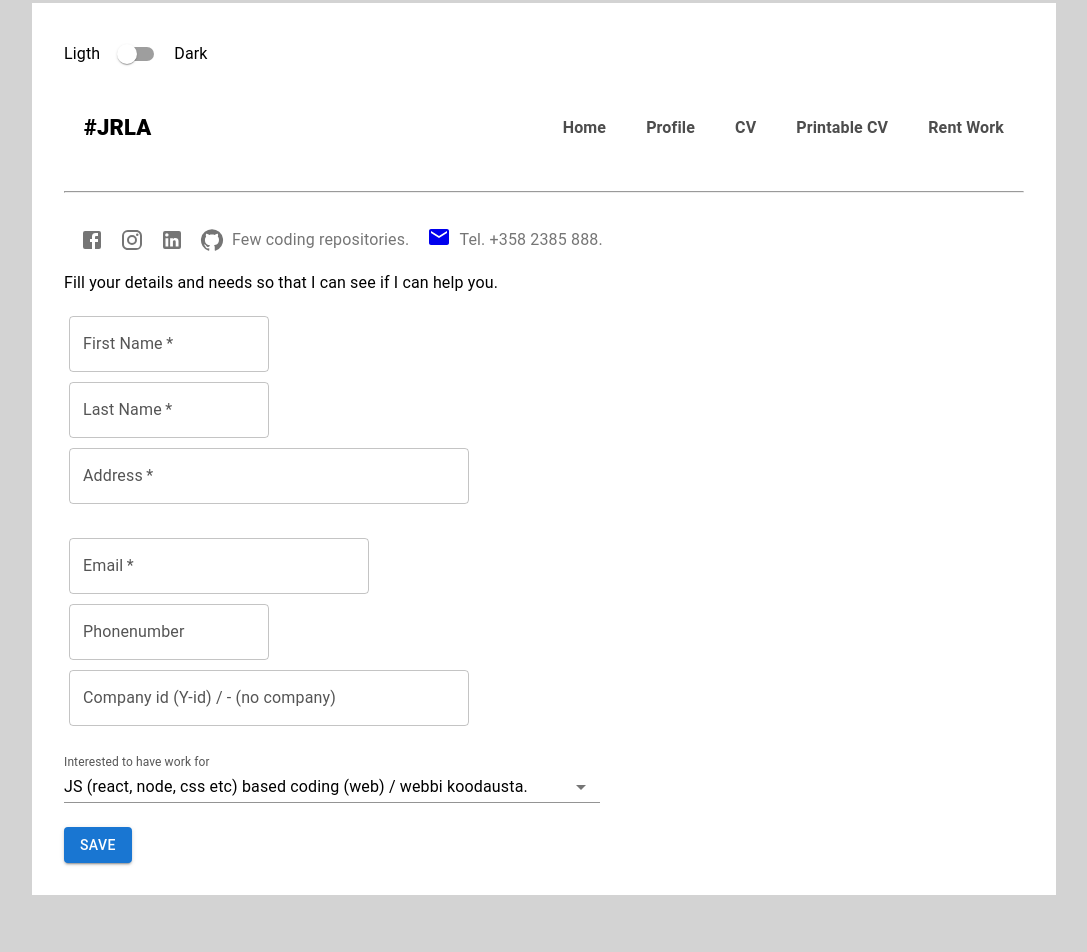
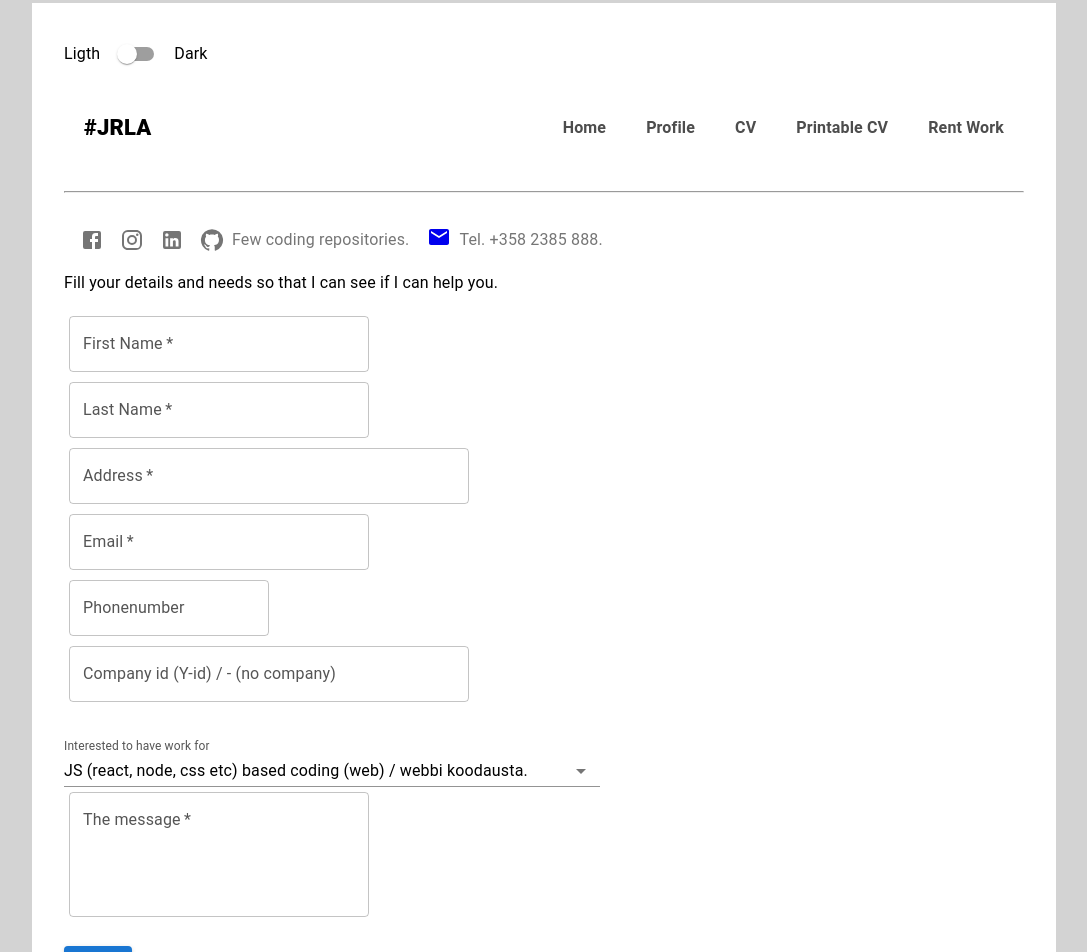
Before and after one commit to JouniR68/CV, a React (Vite) app: page /quick in a window 1280 px wide. Shown: the top 952 px of the page, without its empty margins (96-1183 px from the left). Before the commit the page ends 898 px from the top, so only its background shows below. Built offline with nearby package versions, Linux system fonts and the light colour scheme.

Commit message:
Customer component fixes

```diff
--- a/src/components/Customer.jsx
+++ b/src/components/Customer.jsx
@@ -47,11 +47,11 @@ export default function Quick(props) {
     let isValid = true;
 
     if (!data.fName) {
-      tempErrors.email = "First name is required";
+      tempErrors.fName = "First name is required";
       isValid = false;
     }
     else if (!data.lName) {
-      tempErrors.email = "Last name is required";
+      tempErrors.lName = "Last name is required";
       isValid = false;
     }
 
@@ -61,11 +61,9 @@ export default function Quick(props) {
     }
 
     else if (!data.description) {
-      tempErrors.address = "Pls, fill your message.";
+      tempErrors.description = "Pls, fill your message.";
       isValid = false;
     }
-
-
 
     if (!data.email) {
       tempErrors.email = "Email is required";
@@ -75,7 +73,7 @@ export default function Quick(props) {
       isValid = false;
     }
 
-    if (data.firmId.length != 9) {
+    if (data.firmId.length < 9) {
       tempErrors.firmId = "Company id is not valid"
       isValid = false;
     }
@@ -88,8 +86,6 @@ export default function Quick(props) {
     setData({ ...data, [id]: "" })
   }
 
-
-  //https://firebase.google.com/docs/firestore/quickstart
   const save = async () => {
 
     if (validate()) {
@@ -133,7 +129,7 @@ export default function Quick(props) {
       >
 
         <TextField
-          style={{ width: "200px", margin: "5px" }}
+          style={{ width: "300px", margin: "5px" }}
           id="fName"
           type="text"
           label="First Name"
@@ -147,7 +143,7 @@ export default function Quick(props) {
         />
 
         <TextField
-          style={{ width: "200px", margin: "5px" }}
+          style={{ width: "300px", margin: "5px" }}
           id="lName"
           type="text"
           label="Last Name"
@@ -172,7 +168,6 @@ export default function Quick(props) {
           helperText={error.address}
         />
 
-        <br></br>
         <TextField
           style={{ width: "300px", margin: "5px", mt: "-5" }}
           id="email"
@@ -207,9 +202,7 @@ export default function Quick(props) {
           error={Boolean(error.firmId)}
           helperText={error.firmId}
         />
-
-
-        <br></br>
+        <p></p>
         <FormControl>
           <InputLabel variant="standard" htmlFor="uncontrolled-native">
             Interested to have work for
@@ -231,6 +224,20 @@ export default function Quick(props) {
           </NativeSelect>
         </FormControl>
 
+        <TextField
+          style={{ width: "300px", margin: "5px", mt: "-5" }}
+          id="description"
+          type="text"
+          label="The message"
+          required
+          value={data.description}
+          variant="outlined"
+          onChange={handleChange}
+          error={Boolean(error.description)}
+          helperText={error.description}
+          multiline
+          rows={4}
+        />
 
 
         <br />
```
